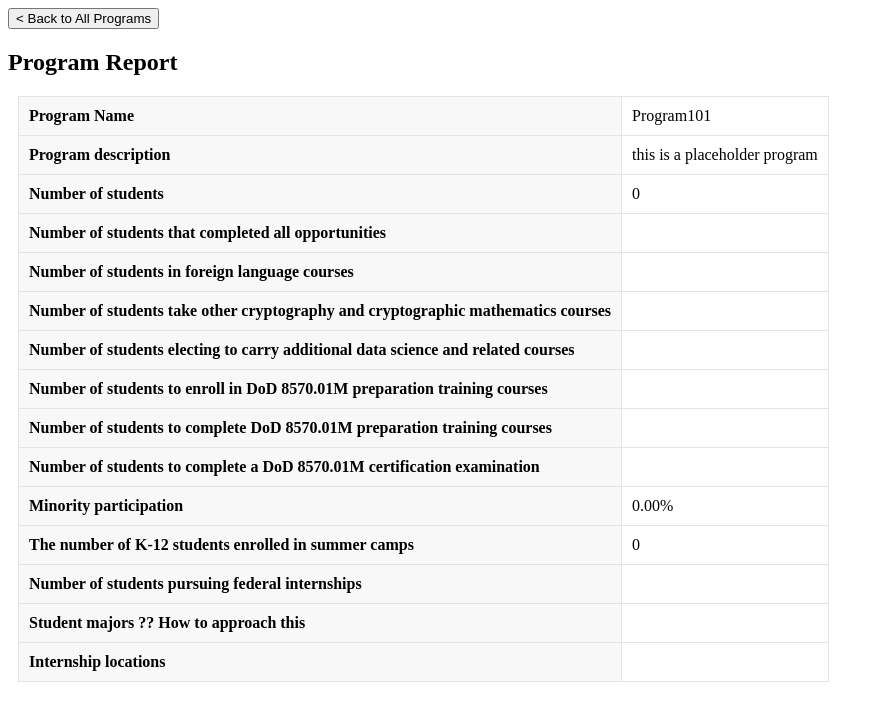
After one commit to freddypadronscarton/CSCE310_Project, a Flask app: page /admin/get_report/1 in a window 1280 px wide. The commit adds this page. Shown: the top 721 px of the page, without its empty margins (0-884 px from the left). Run offline with Flask 3, Linux system fonts and the light colour scheme; a user stored in the database is signed in; data comes from the database, SQL or seed files in the repository; both versions use the stored data as it was after the commit; data that the repository does not hold is empty.

Commit message:
report now gets basic data except majors available in existing tables

```diff
--- a/flaskapp/db.py
+++ b/flaskapp/db.py
@@ -117,7 +117,15 @@ def init_sqlite_db():
 
     # CREATE INDEXES FOR TABLES
     conn.execute("CREATE INDEX IF NOT EXISTS App_UIN_Index ON Application (UIN);")
-    conn.execute("CREATE INDEX IF NOT EXISTS Track_Index ON Track (program, student_num);")
+    conn.execute("CREATE INDEX IF NOT EXISTS Track_Index ON Track (program);")
+
+    conn.execute("DROP VIEW IF EXISTS Student_Data")
+
+    # CREATE VIEWS FOR TABLES
+    conn.execute('''CREATE VIEW Student_Data AS
+                 SELECT UIN, gender, hispanic_or_latino, race, us_citizen,
+                 first_generation, GPA, major, student_type
+                 FROM College_students''')
 
     print("Database initialized succesfully")
     conn.close()
--- a/flaskapp/routes/admin.py
+++ b/flaskapp/routes/admin.py
@@ -222,3 +222,43 @@ def update_program(program_num):
     program = get_program(conn, program_num)
     conn.close()
     return render_template("admin_update_program.html", program=program)
+
+
+# ENDPOINT FOR GETTING REPORT FOR A PROGRAM
+@admin_bp.route('/get_report/<int:program_num>')
+@login_required
+def get_report(program_num):
+    conn = get_db_connection()
+    program = get_program(conn, program_num);
+    num_students = get_program_num_students(conn, program_num)[0];
+
+    # missing attributes
+
+    minority_count = conn.execute("SELECT COUNT(*) FROM Student_Data WHERE race != 'white'").fetchone()[0]
+    # Error checking to prevent divide by zero errors
+    if (num_students == 0):
+        minority_percent = 0
+    else:
+        minority_percent = minority_count/num_students * 100
+    if (minority_percent > 100):
+      print("Error, impossible for minority percent to be over 100%")
+      minority_percent = 100
+
+    k12 = conn.execute(f'''SELECT COUNT(*) FROM
+                        (SELECT * FROM TRACK WHERE program={program_num}) AS Accepted_students
+                        INNER JOIN
+                        (SELECT * FROM College_students WHERE student_type='k12_student') AS K12_students
+                        ON Accepted_students.student_num=K12_students.UIN''').fetchone()[0]
+
+    program_report = {
+        "name" : program["name"],
+        "descr" : program["description"],
+        "num_students": num_students,
+
+        # missing attributes
+
+        "minority_participation": f"{minority_percent: .2f}%",
+        "num_k12_accepted": k12
+    }
+    conn.close()
+    return render_template("get_program_report.html", program=program_report)
--- a/flaskapp/templates/admin_view_programs.html
+++ b/flaskapp/templates/admin_view_programs.html
@@ -24,7 +24,9 @@
       <td>{{ program.name }}</td>
       <td>{{ program.description }}</td>
       <td>
-        <button>Get Report</button>
+        <a href="/admin/get_report/{{program.program_num}}">
+          <button>Get Report</button>
+        </a>
       </td>
       <td>
         <a href="/admin/update_program/{{program.program_num}}">
--- /dev/null
+++ b/flaskapp/templates/get_program_report.html
@@ -0,0 +1,91 @@
+<!DOCTYPE html>
+<html lang="en">
+<head>
+  <meta charset="UTF-8">
+  <meta name="viewport" content="width=device-width, initial-scale=1.0">
+  <title>Get Program Report</title>
+  <link rel="stylesheet" href="../../static/general.css">
+</head>
+<body>
+  <a href="{{ url_for('admin_bp.view_all_programs') }}">
+    <button>< Back to All Programs</button>
+  </a>
+  <h2>Program Report</h2>
+  <table>
+    <tr>
+      <th>Program Name</th>
+      <td>{{ program.name }}</td>
+    </tr>
+    <tr>
+      <th>Program description</th>
+      <td>{{ program.descr }}</td>
+    </tr>
+    <tr>
+      <th>Number of students</th>
+      <td>{{ program.num_students }}</td>
+    </tr>
+    <tr>
+      <th>Number of students that completed all opportunities</th>
+      <td></td>
+    </tr>
+    <tr>
+      <th>Number of students in foreign language courses</th>
+      <td></td>
+    </tr>
+    <tr>
+      <th>Number of students take other cryptography and cryptographic mathematics courses</th>
+      <td></td>
+    </tr>
+    <tr>
+      <th>Number of students electing to carry additional data science and related courses</th>
+      <td></td>
+    </tr>
+    <tr>
+      <th>Number of students to enroll in DoD 8570.01M preparation training courses</th>
+      <td></td>
+    </tr>
+    <tr>
+      <th>Number of students to complete DoD 8570.01M preparation training courses</th>
+      <td></td>
+    </tr>
+    <tr>
+      <th>Number of students to complete a DoD 8570.01M certification examination</th>
+      <td></td>
+    </tr>
+    <tr>
+      <th>Minority participation</th>
+      <td>{{ program.minority_participation }}</td>
+    </tr>
+    <tr>
+      <th>The number of K-12 students enrolled in summer camps</th>
+      <td>{{ program.num_k12_accepted }}</td>
+    </tr>
+    <tr>
+      <th>Number of students pursuing federal internships</th>
+      <td></td>
+    </tr>
+    <tr>
+      <th>Student majors ?? How to approach this</th>
+      <td></td>
+    </tr>
+    <tr>
+      <th>Internship locations</th>
+      <td></td>
+    </tr>
+    <!-- <tr>
+      <td></td>
+      <td></td>
+      <td></td>
+      <td></td>
+      <td></td>
+      <td></td>
+      <td></td>
+      <td></td>
+      <td></td>
+      <td></td>
+      <td></td>
+      <td></td>
+    </tr> -->
+  </table>
+</body>
+</html>
--- a/flaskapp/util/Programs.py
+++ b/flaskapp/util/Programs.py
@@ -1,6 +1,10 @@
 from flask import flash
 from db import *
 
+def get_program(conn, program_num):
+  return conn.execute('SELECT * FROM Programs WHERE program_num=?', (program_num, )).fetchone()
+
+# These functions are mainly meant for admin pages
 def is_program_name_taken(conn, program_name):
   program_exist = conn.execute('SELECT COUNT(*) FROM Programs WHERE name=?', (program_name, )).fetchone()[0]
   if (program_exist > 0):
@@ -11,9 +15,6 @@ def is_program_name_taken(conn, program_name):
 def add_new_program(conn, program_name, program_descr):
   conn.execute('INSERT INTO Programs (name, description, archived) VALUES (?, ?, 0)', (program_name, program_descr))
   conn.commit()
-
-def get_program(conn, program_num):
-  return conn.execute('SELECT * FROM Programs WHERE program_num=?', (program_num, )).fetchone()
 
 def get_all_programs(conn):
   return conn.execute('SELECT * FROM Programs').fetchall()
@@ -30,6 +31,10 @@ def delete_program_backend(conn, program_num):
   conn.execute('DELETE FROM Programs WHERE program_num=?', (program_num, ))
   conn.commit()
 
+def get_program_num_students(conn, program_num):
+  return conn.execute(f'SELECT COUNT(*) FROM TRACK WHERE program={program_num}').fetchone()
+
+# These functions are mainly meant for student pages
 def get_applied_programs(conn, UIN):
   return conn.execute(f'''SELECT Applied.app_num, Applied.program_num, Programs.name, Programs.description, Applied.uncom_cert, Applied.com_cert, Applied.purpose_statement, Accepted.tracking_num
                       FROM (SELECT * FROM Application WHERE UIN={UIN}) AS Applied
```
Also changed, not shown: flaskapp/database.db.
